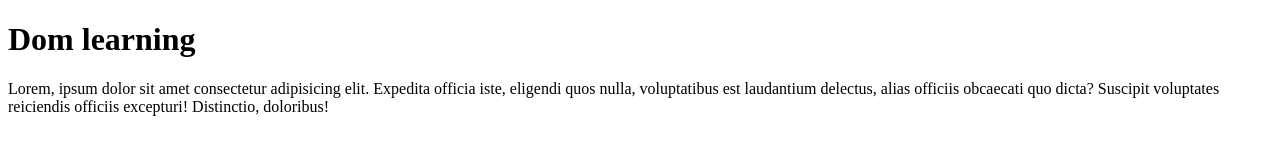
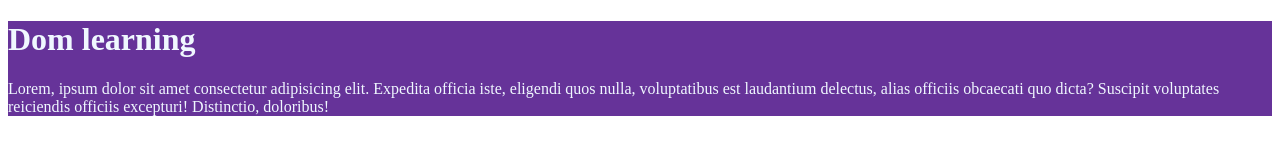
Before and after one commit to PRITAM-TU/javascript_pritam, a plain HTML site: page dom/index.html in a window 1280 px wide. Drawn offline with Linux system fonts and the light colour scheme.

Commit message:
add filee

```diff
--- a/dom/index.html
+++ b/dom/index.html
@@ -4,6 +4,12 @@
     <meta charset="UTF-8">
     <meta name="viewport" content="width=device-width, initial-scale=1.0">
     <title>Dom</title>
+    <style>
+        .bg-black{
+            background-color: rebeccapurple;
+            color: aliceblue;
+        }
+    </style>
 </head>
 <body>
 
```
